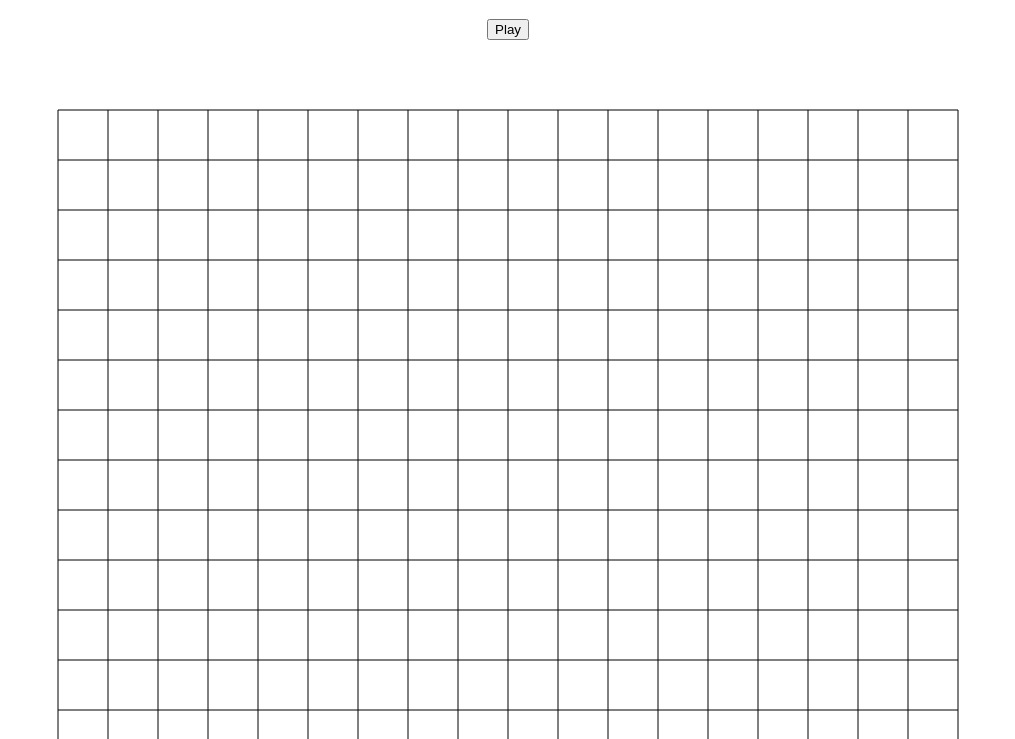
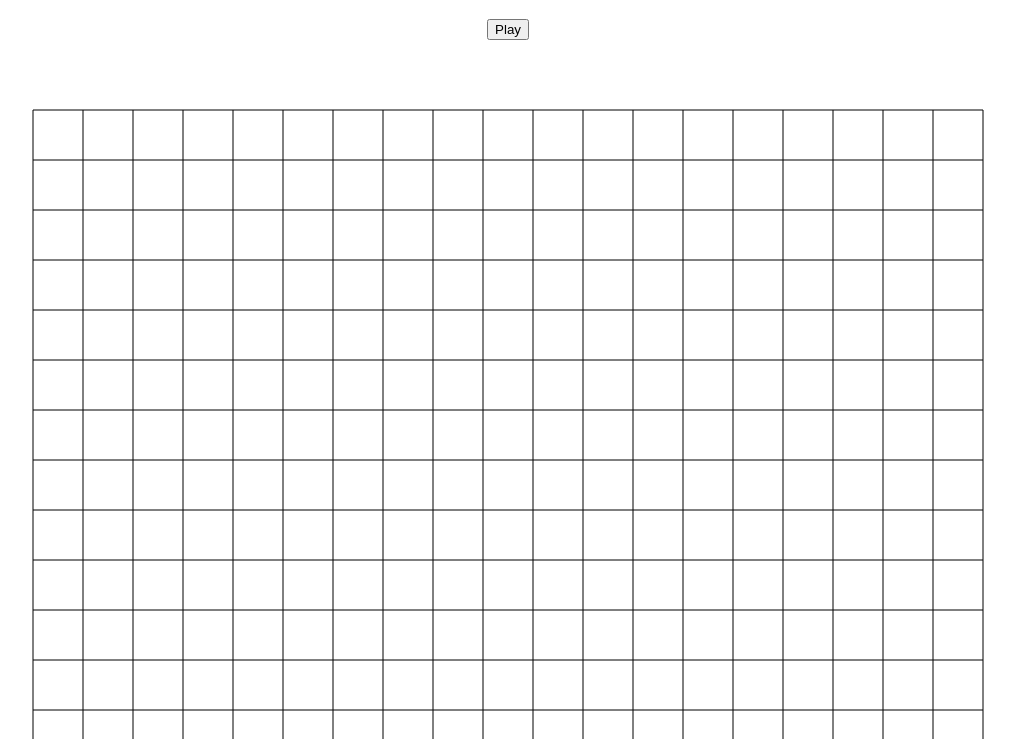
Before and after one commit to Byuljapcho/web-security-hw1, a website built with Vite: page index.html in a window 1280 px wide. Shown: the part 61-800 px from the top of the page, without its empty margins (132-1147 px from the left). Built offline with nearby package versions, Linux system fonts and the light colour scheme.

Commit message:
fix grid to be 19 by 19

```diff
--- a/index.html
+++ b/index.html
@@ -11,7 +11,7 @@
     <div id="title"><h1>Five in a Row</h1></div>
     <button id="play-btn" class="button">Play</button>
     <div id="board">
-      <canvas id="canvas" width="1000" height="1000"></canvas>
+      <canvas id="canvas" width="1050" height="1050"></canvas>
     </div>
     <script src="https://cdnjs.cloudflare.com/ajax/libs/socket.io/2.3.0/socket.io.js"></script>
     <script type="module" src="./client.js"></script>
```
